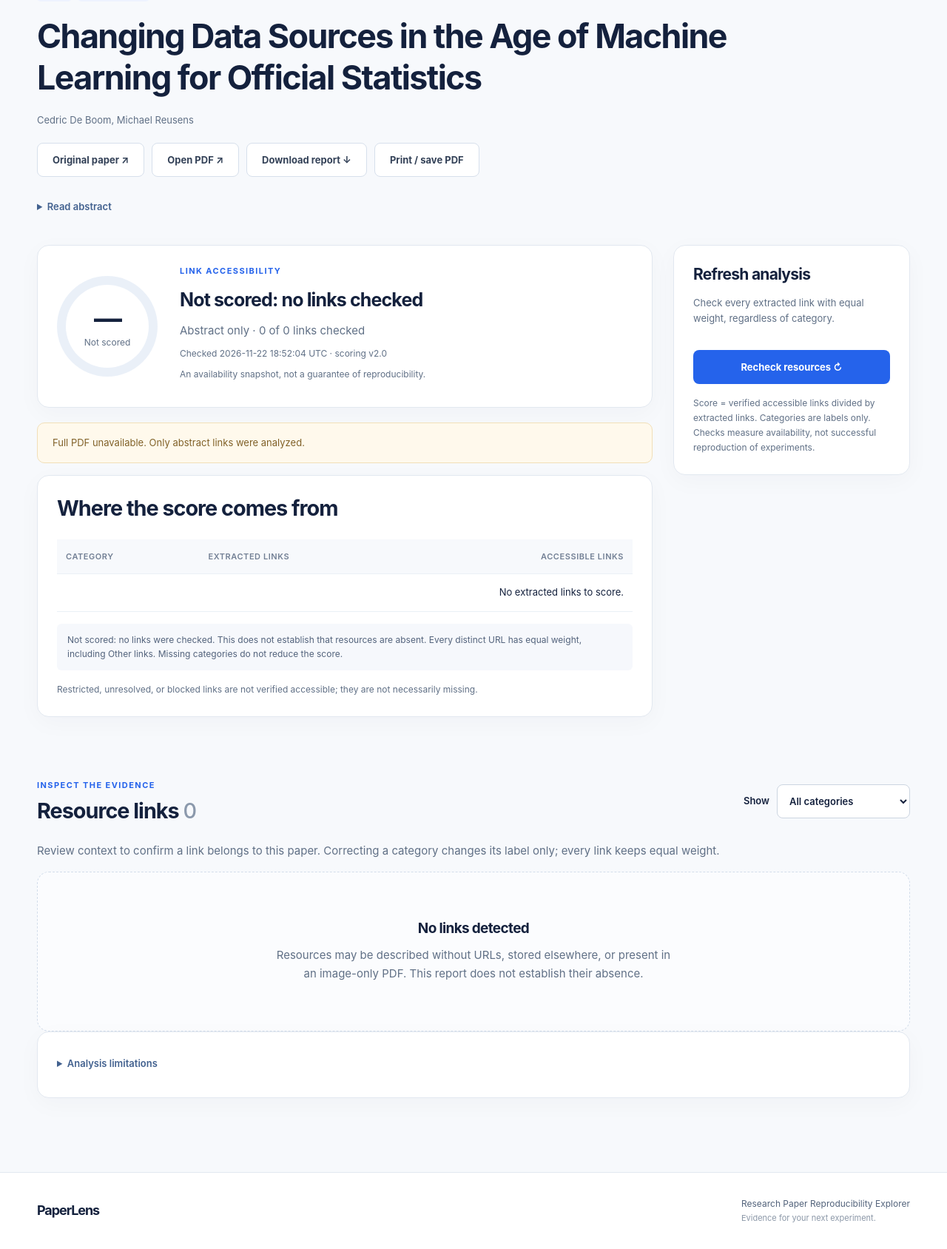
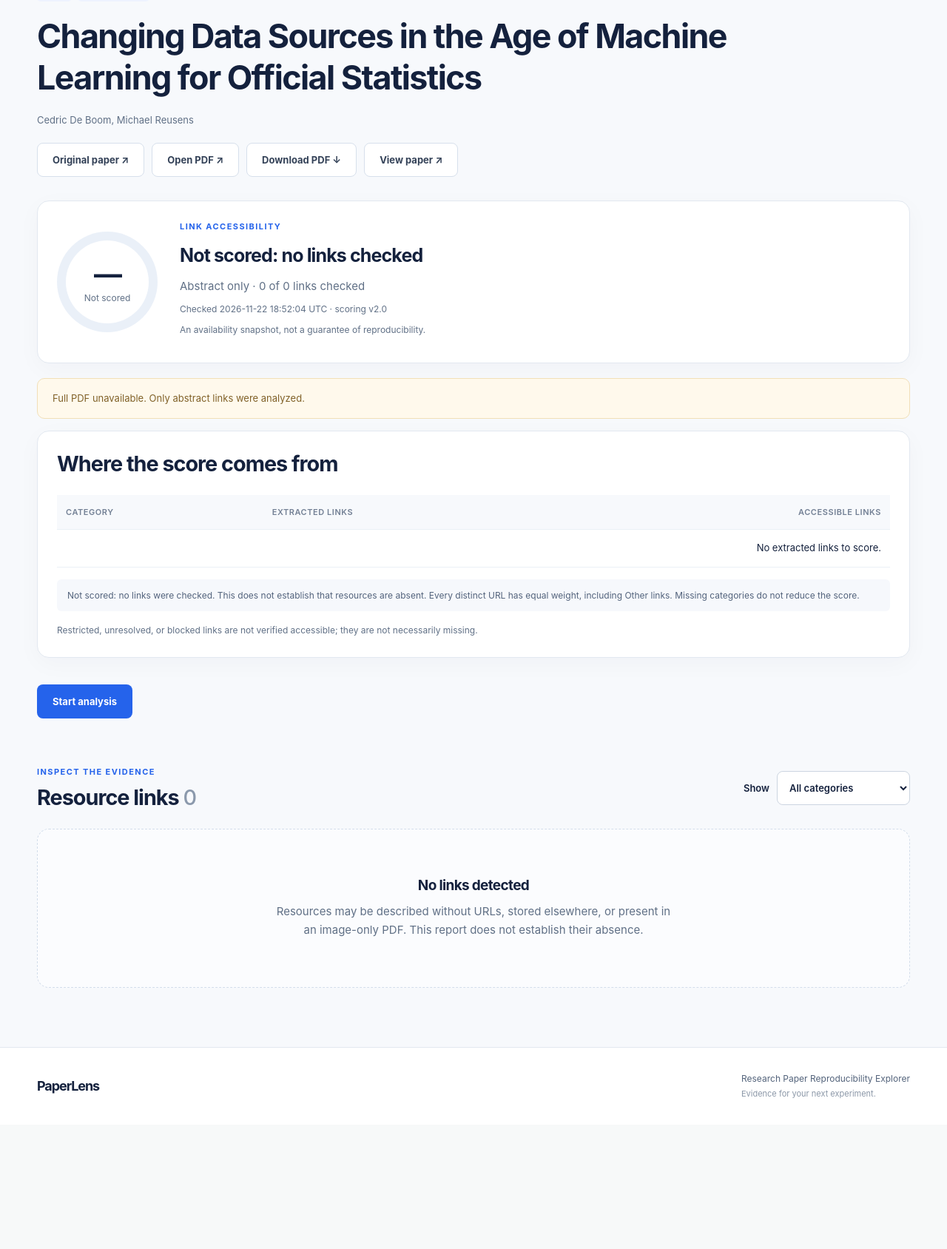
Before and after one commit to jatinmeenaa/research-paper-reproducibility, a Flask app: page /papers/1 in a window 1280 px wide. Shown: the part 223-1911 px from the top of the page at 74% size. After the commit the page ends 1707 px from the top, so only its background shows below. Run offline with Flask 3, Linux system fonts and the light colour scheme; data comes from the database, SQL or seed files in the repository.

Commit message:
update paper page

```diff
--- a/templates/paper.html
+++ b/templates/paper.html
@@ -26,28 +26,17 @@
                    target="_blank"
                    rel="noopener noreferrer">Original paper ↗</a>
             {% endif %}
-            {% if paper.pdf_url %}
+            {% if paper.pdf_url or paper.local_path %}
                 <a class="button secondary"
-                   href="{{ paper.pdf_url }}"
+                   href="{{ url_for('main.open_pdf', paper_id=paper.id) if paper.local_path else paper.pdf_url }}"
                    target="_blank"
                    rel="noopener noreferrer">Open PDF ↗</a>
-            {% endif %}
-            {% if paper.report %}
-                <a class="button secondary"
-                   href="{{ url_for('main.report_json', paper_id=paper.id) }}">
-                    Download report ↓
-                </a>
-                <button class="button secondary" type="button" data-print>Print / save PDF</button>
+                <a class="button secondary" href="{{ url_for('main.download_paper_pdf', paper_id=paper.id) }}">Download PDF ↓</a>
+                <a class="button secondary" href="{{ url_for('main.view_paper', paper_id=paper.id) }}" target="_blank" rel="noopener noreferrer">View paper ↗</a>
             {% endif %}
         </div>
-        {% if paper.abstract %}
-            <details class="abstract-block">
-                <summary>Read abstract</summary>
-                <p>{{ paper.abstract }}</p>
-            </details>
-        {% endif %}
     </section>
-    <section class="container section report-layout{% if paper.report %} report-ready{% endif %}">
+    <section class="container section">
         <div>
             {% if job and job.status in ["queued","running"] %}
                 <div class="notice progress-notice"
@@ -131,38 +120,14 @@
                         {% endif %}
                     </p>
                 </section>
-            {% else %}
-                <div class="panel intro-panel">
-                    <span class="eyebrow">READY TO INSPECT</span>
-                    <h2>Turn this paper into an evidence trail</h2>
-                    <p>
-                        Start analysis to extract PDF links, check their availability, and calculate an equal-link accessibility score.
-                    </p>
-                    <p class="meta">
-                        Checks contact external resource hosts. Full datasets and source repositories are not downloaded.
-                    </p>
-                </div>
             {% endif %}
         </div>
-        <aside class="panel analysis-controls">
-            <h2>
-                {% if paper.report %}
-                    Refresh analysis
-                {% else %}
-                    Analyze this paper
-                {% endif %}
-            </h2>
-            <p class="muted">Check every extracted link with equal weight, regardless of category.</p>
-            <form action="{{ url_for('main.analyze_paper', paper_id=paper.id) }}" method="post" data-busy>
-                <input type="hidden" name="csrf_token" value="{{ csrf_token() }}">
-                <button class="button primary" type="submit" {% if paper.analysis_status == 'analyzing' %}disabled{% endif %}>
-                    {% if paper.analysis_status == 'analyzing' %}Analysis running…
-                    {% elif paper.report %}Recheck resources ↻
-                    {% else %}Start analysis →{% endif %}
-                </button>
-            </form>
-            <p class="meta">Score = verified accessible links divided by extracted links. Categories are labels only. Checks measure availability, not successful reproduction of experiments.</p>
-        </aside>
+        <form action="{{ url_for('main.analyze_paper', paper_id=paper.id) }}" method="post" data-busy>
+            <input type="hidden" name="csrf_token" value="{{ csrf_token() }}">
+            <button class="button primary" type="submit" {% if paper.analysis_status == 'analyzing' %}disabled{% endif %}>
+                {% if paper.analysis_status == 'analyzing' %}Analysis running…{% else %}Start analysis{% endif %}
+            </button>
+        </form>
     </section>
     {% if paper.report %}
         <section class="container section" id="resources">
@@ -184,9 +149,6 @@
                     </select>
                 </label>
             </div>
-            <p class="muted">
-                Review context to confirm a link belongs to this paper. Correcting a category changes its label only; every link keeps equal weight.
-            </p>
             <div class="resource-list">
                 {% for resource in resources %}
                     <article class="panel resource-card" data-category="{{ resource.category }}">
@@ -215,35 +177,6 @@
                         {% if resource.final_url and resource.final_url != resource.url %}
                             <p class="meta">Resolves to: {{ resource.final_url }}</p>
                         {% endif %}
-                        <details>
-                            <summary>View extraction evidence</summary>
-                            <blockquote>
-                                {{ resource.evidence }}
-                            </blockquote>
-                            <p class="meta">Checked {{ resource.checked_at or 'Not yet checked' }}</p>
-                        </details>
-                        <form class="category-form"
-                              action="{{ url_for('main.update_category', resource_id=resource.id) }}"
-                              method="post"
-                              data-busy>
-                            <input type="hidden" name="csrf_token" value="{{ csrf_token() }}">
-                            <label for="category-{{ resource.id }}">Category</label>
-                            <select id="category-{{ resource.id }}"
-                                    name="category"
-                                    {% if paper.analysis_status == 'analyzing' %}disabled{% endif %}>
-                                {% for category in categories %}
-                                    <option value="{{ category }}"
-                                            {% if resource.category == category %}selected{% endif %}>
-                                        {{ category|capitalize }}
-                                    </option>
-                                {% endfor %}
-                            </select>
-                            <button class="button small secondary"
-                                    type="submit"
-                                    {% if paper.analysis_status == 'analyzing' %}disabled{% endif %}>
-                                Save
-                            </button>
-                        </form>
                     </article>
                 {% else %}
                     <div class="empty-state">
@@ -257,14 +190,6 @@
             <p id="resource-filter-empty"
                class="notice"
                hidden>No resources match this category.</p>
-            <details class="panel limitations">
-                <summary>Analysis limitations</summary>
-                <ul>
-                    {% for limitation in paper.report.limitations %}
-                        <li>{{ limitation }}</li>
-                    {% endfor %}
-                </ul>
-            </details>
         </section>
     {% endif %}
 {% endblock %}
```
